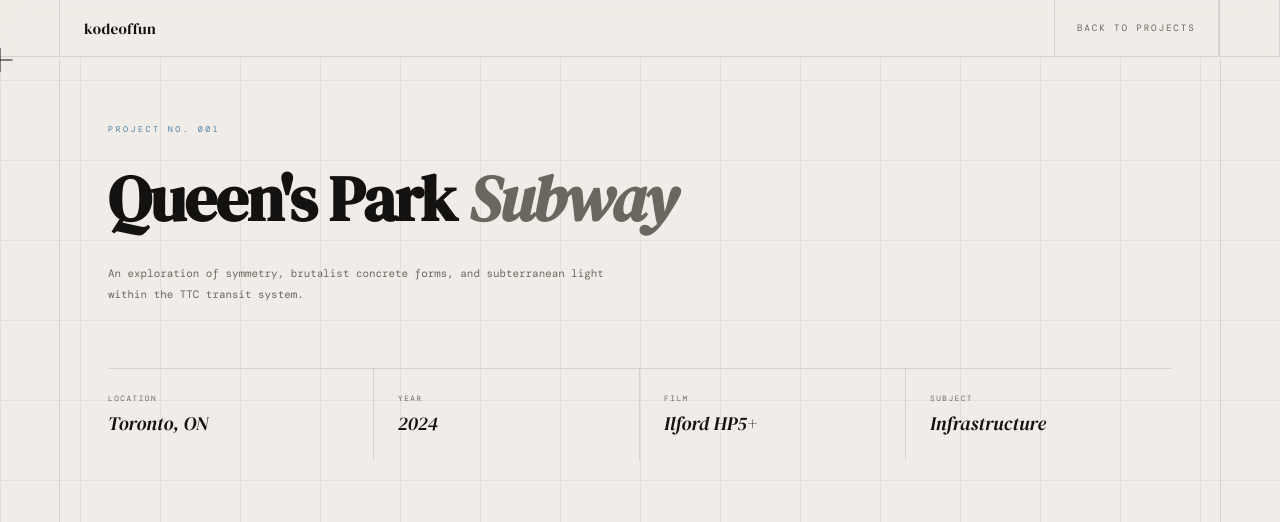
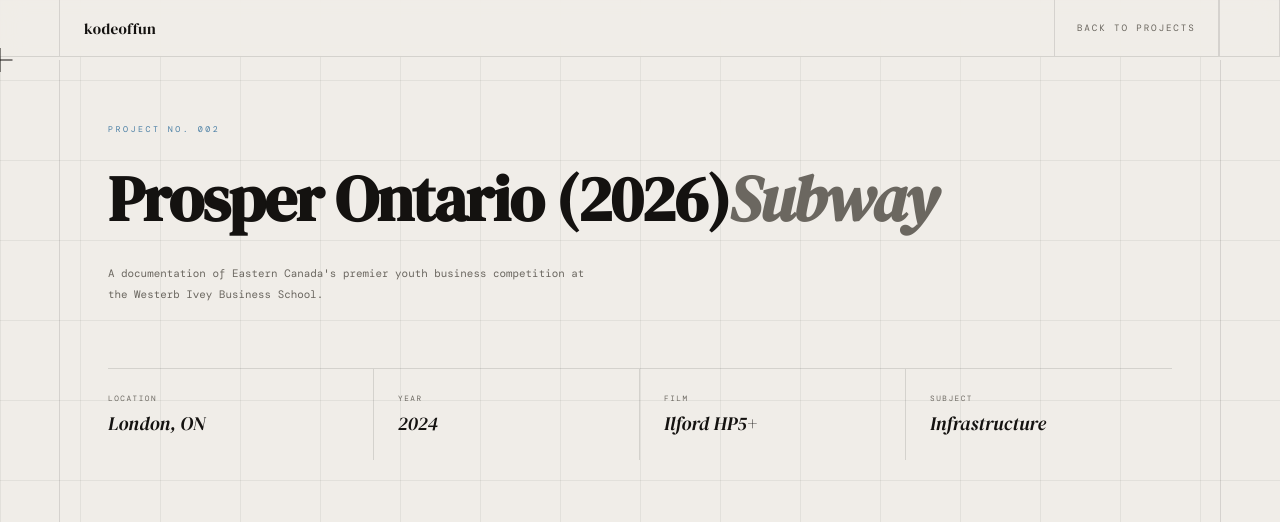
Before and after one commit to kodeoffun/kodeoffun.github.io, a Jekyll site: the page prosper.html, which Jekyll copies as it is, in a window 1280 px wide and 900 px high, cut to the strip 0-522 px from the top of the window. Built offline with Jekyll 4.4.1, drawn with Linux system fonts in a browser that asks for light colours; some web fonts are replaced.

Commit message:
Update prosper.html

```diff
--- a/prosper.html
+++ b/prosper.html
@@ -174,16 +174,16 @@
   <div class="sw-rule-l"></div>
   <div class="sw-inner">
     <div class="project-header rv">
-      <span class="ph-meta">Project No. 001</span>
-      <h1 class="ph-title">Queen's Park <em>Subway</em></h1>
+      <span class="ph-meta">Project No. 002</span>
+      <h1 class="ph-title">Prosper Ontario (2026)<em>Subway</em></h1>
       <p style="font-size: 0.68rem; line-height: 1.9; color: var(--steel); max-width: 500px;">
-        An exploration of symmetry, brutalist concrete forms, and subterranean light within the TTC transit system.
+        A documentation of Eastern Canada's premier youth business competition at the Westerb Ivey Business School.
       </p>
 
       <div class="ph-details-grid">
         <div class="ph-detail-cell">
           <span class="phd-label">Location</span>
-          <span class="phd-val">Toronto, ON</span>
+          <span class="phd-val">London, ON</span>
         </div>
         <div class="ph-detail-cell">
           <span class="phd-label">Year</span>
```
